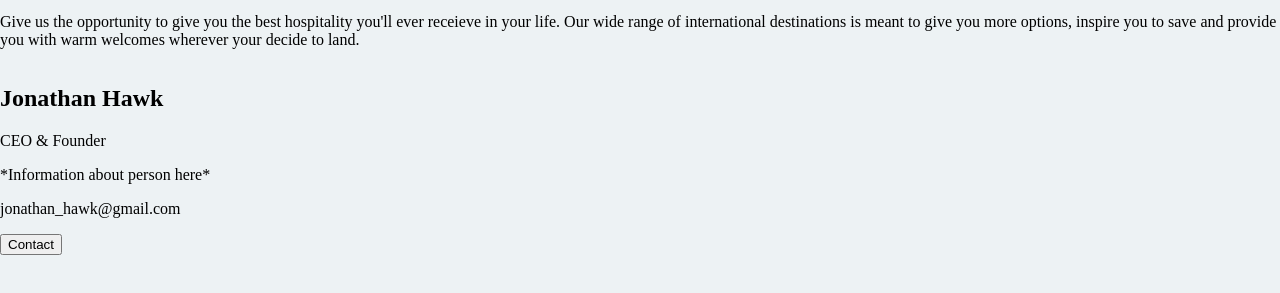
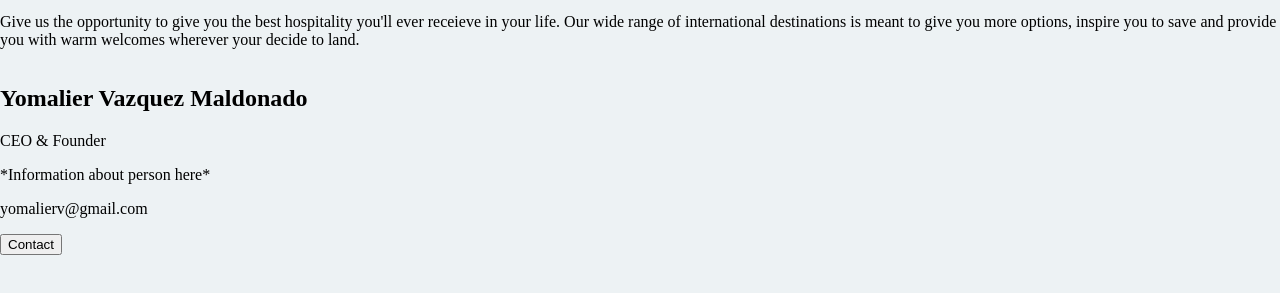
Before and after one commit to JaydenMoore/elegant-haven-hotel, a plain HTML site: page hotel/about.html in a window 1280 px wide. Shown: the part 41-334 px from the top of the page. Drawn offline with Linux system fonts and the light colour scheme.

Commit message:
Update about.html

```diff
--- a/hotel/about.html
+++ b/hotel/about.html
@@ -19,10 +19,10 @@ Date: 11/19/2023
         <p>Give us the opportunity to give you the best hospitality you'll ever receieve in your life. Our wide range of international destinations is meant to give you more options, inspire you to save and provide you with warm welcomes wherever your decide to land.</p>
     </div>
       <div class="container">
-          <h2>Jonathan Hawk</h2>
+          <h2>Yomalier Vazquez Maldonado</h2>
           <p class="title">CEO & Founder</p>
           <p>*Information about person here*</p>
-          <p>jonathan_hawk@gmail.com</p>
+          <p>yomalierv@gmail.com</p>
           <p><button class="button">Contact</button></p>
       </div>
       <div class="container">
```
